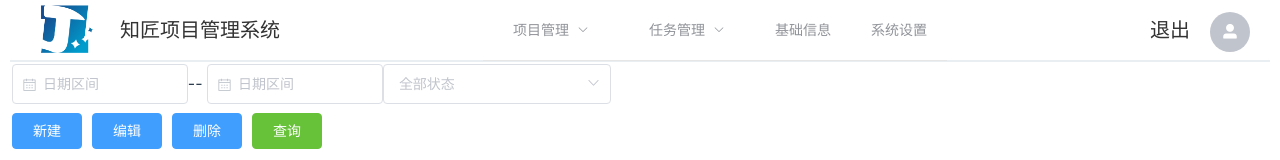
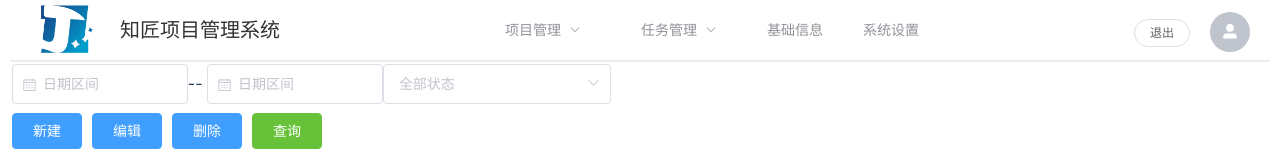
Before and after one commit to gary-yu-1990/ZJ_PM, a Vue app: page /#/ProjectManagerPages/ProjectInfo in a window 1280 px wide. Shown: the top 160 px of the page. Built offline with nearby package versions, Linux system fonts and the light colour scheme.

Commit message:
退出 功能完善

```diff
--- a/src/page/Main.Vue
+++ b/src/page/Main.Vue
@@ -30,13 +30,15 @@
                 <template slot="title">任务管理</template>
                 <el-menu-item index="/TaskManager">进度汇报</el-menu-item>
               </el-submenu>
-              <el-menu-item index="/BasicData" >基础信息</el-menu-item>
-              <el-menu-item index="/SystemSet" >系统设置</el-menu-item>
+              <el-menu-item index="/BasicData">基础信息</el-menu-item>
+              <el-menu-item index="/SystemSet">系统设置</el-menu-item>
             </el-menu>
           </ul>
           <ul class="info">
             <li>
-              <span class="excitbutton">退出</span>
+              <span class="exitbutton" @click="logout">
+                <el-button size="mini" round>退出</el-button>
+              </span>
             </li>
             <li>
               <el-avatar icon="el-icon-user-solid" style="vertical-align:middle;"></el-avatar>
@@ -55,10 +57,19 @@
   </div>
 </template>
 <script>
+export default {
+  name: "logout",
+  methods: {
+    logout() {
+      this.$router.push({
+        path: "/"
+      }); //利用路由跳转页面，path为你定义的路由配置中要跳转页面的path
+    }
+  }
+};
 </script>
 
 <style scoped >
-
 .el-header {
   /* background-color: rgb(231, 160, 160); */
   color: #333;
@@ -140,7 +151,7 @@
   height: calc(100% - 62px);
   z-index: 1300;
 }
-.el-menu .el-menu-item{
+.el-menu .el-menu-item {
   padding: 0 20px;
 }
 .el-menu {
```
